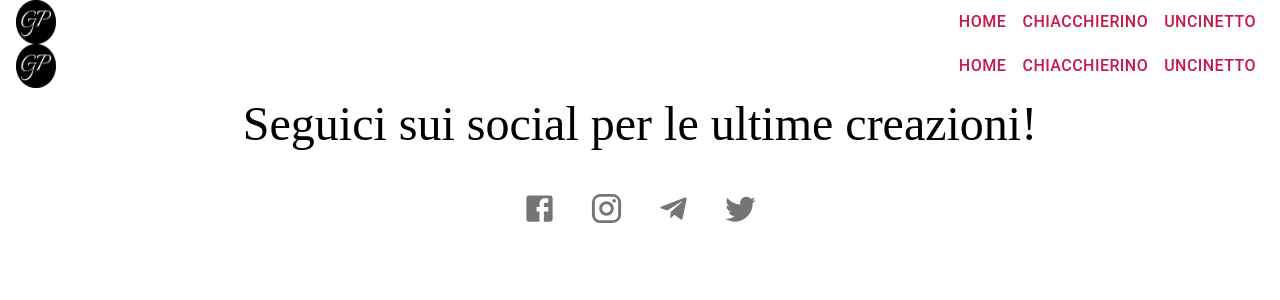
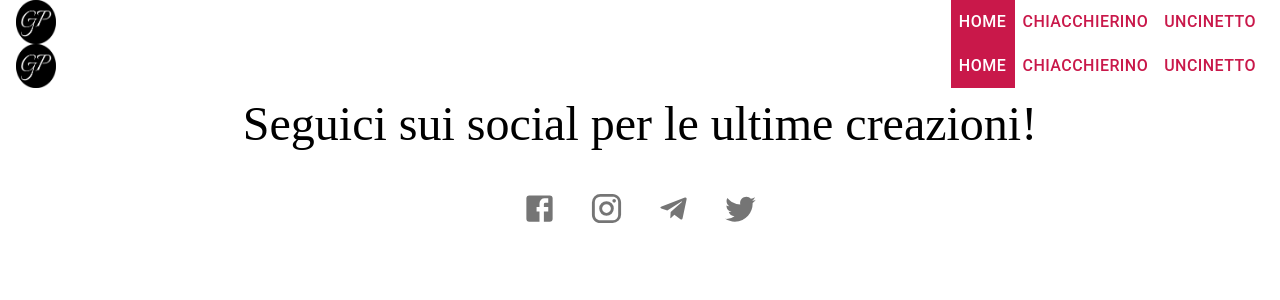
Before and after one commit to Tommaso4497/nodiin, a Next.js app: page /components/Navigation in a window 1280 px wide. Shown: the top 300 px of the page. Built offline with nearby package versions, Linux system fonts and the light colour scheme; a web font is replaced by a local one.

Commit message:
add selection in navigation bar

```diff
--- a/pages/components/Navigation.js
+++ b/pages/components/Navigation.js
@@ -27,12 +27,15 @@ import logo from "../../images/logo.png";
 const Navigation = () => {
   const router = useRouter();
   const [open, setOpen] = useState(false);
+  const [isSelected, setIsSelected] = useState(0);
 
   const elementWeb = menuElement.map((element) => (
     <Button
+      style={{ backgroundColor: element?.id === isSelected ? "#c9184a" : "#fff", color: element?.id === isSelected ? "#fff" : "#c9184a" }}
       key={element?.id}
       onClick={() => {
         router.push(`${element?.path}`);
+        setIsSelected(element?.id);
       }}
     >
       {element.section}
--- a/pages/components/Navigation.module.css
+++ b/pages/components/Navigation.module.css
@@ -10,6 +10,16 @@
 
  .view {
    display: none
+ }
+
+ .selectedButton {
+   background-color: #c9184a;
+   color: "#fff"
+ }
+
+ .notSelectedButton {
+   background-color: #fff;
+   color: #c9184a;
  }
 
  @media only screen and (max-width: 768px) {
--- a/utilsFunction/utilsFunction.js
+++ b/utilsFunction/utilsFunction.js
@@ -135,19 +135,19 @@ const LAST = 2;
 
 const menuElement = [
   {
-    id: "0",
+    id: 0,
     section: "Home",
     path: "/",
     icon: <HomeIcon sx={{ fontSize: 30 }} />,
   },
   {
-    id: "1",
+    id: 1,
     section: "Chiacchierino",
     path: "chiacchierino/",
     icon: <CollectionsIcon />,
   },
   {
-    id: "2",
+    id: 2,
     section: "Uncinetto",
     path: "uncinetto/",
     icon: <CollectionsIcon />,
```
